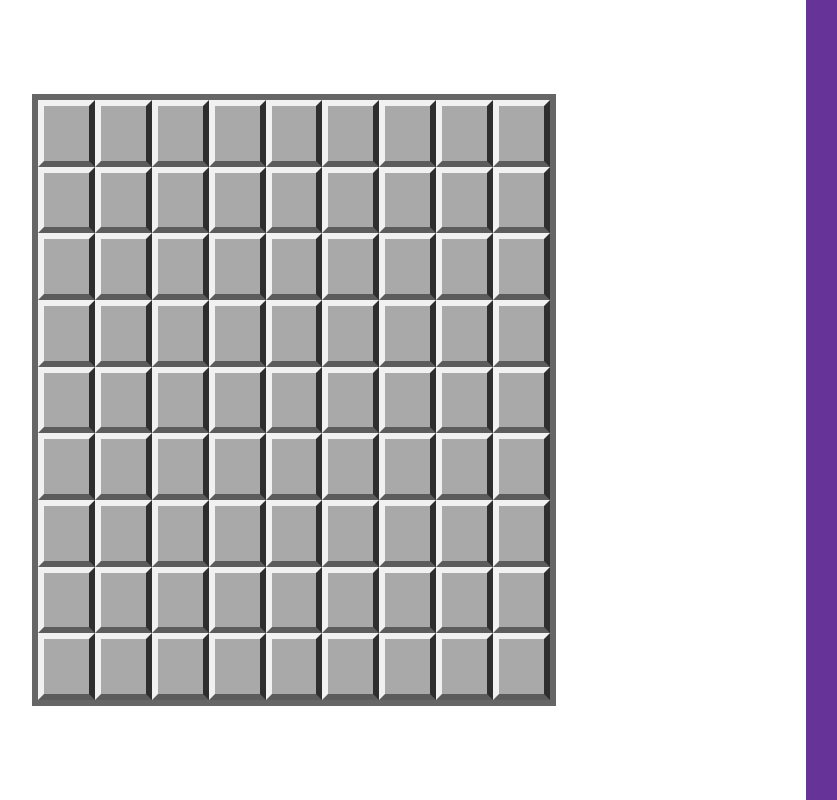
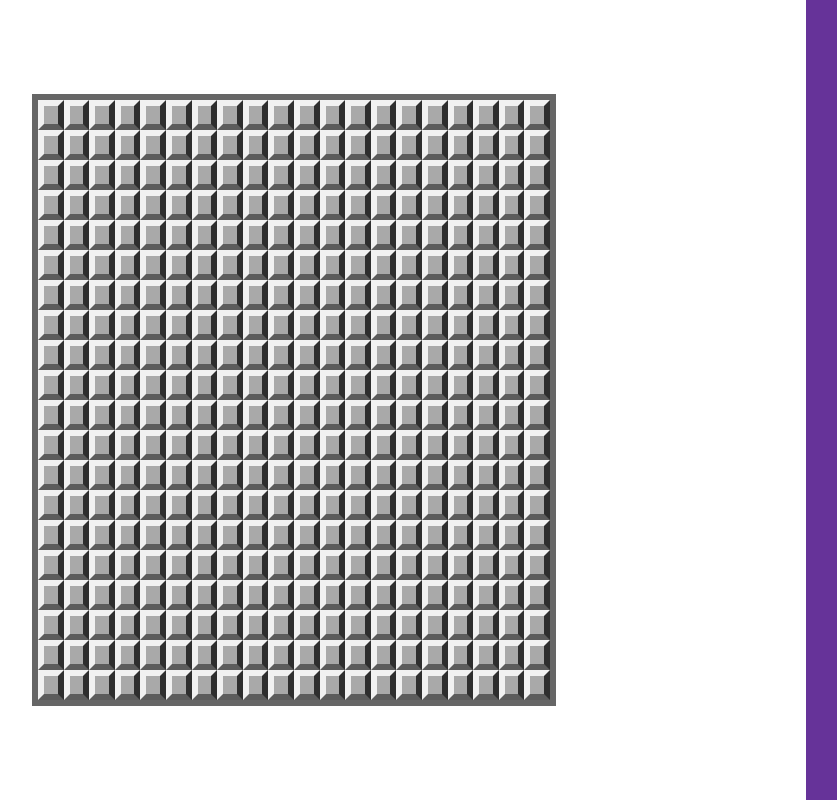
Before and after one commit to cheezypotatoes/MineSweeper, a React (Vite) app: page / in a window 1280 px wide. Shown: the whole page, without its empty margins (218-1055 px from the left). Built offline with nearby package versions, Linux system fonts and the light colour scheme.

Commit message:
Hopefully it doesn't cause crash when tileSize changes

```diff
--- a/src/components/GameBoard.jsx
+++ b/src/components/GameBoard.jsx
@@ -8,7 +8,7 @@ import { use } from "react";
 function GameBoard() {
     const GameBoard = useRef(null);
     const [tiles, setTiles] = useState([]);
-    const [tilesSize,] = useState([9, 9]); // TODO RESET EVERYTHING FIRST WHEN DIRECTLY CHANGING THE SIZE DID NOT ADDED DUE TO TEMPORARY USAGE OF RESET GAME
+    const [tilesSize,] = useState([20, 20]);
     const [dugTileSet, setDugTileSet] = useState(new Set())
     const [dugTilesEvent, setDugTilesEvent] = useState([]);
     const [flaggedTileEvent, setFlaggedTileEvent] = useState([]);
@@ -70,6 +70,8 @@ function GameBoard() {
 
     // Set board size
     useEffect(() => {
+        setTiles([]);
+        ResetGame();
         GameBoard.current.style.gridTemplateColumns = `repeat(${tilesSize[0]}, 1fr)`;
         GameBoard.current.style.gridTemplateRows = `repeat(${tilesSize[1]}, 1fr)`;
         eventBus.emit("SetBoardSize", {height: tilesSize[0], width: tilesSize[1]});
```
